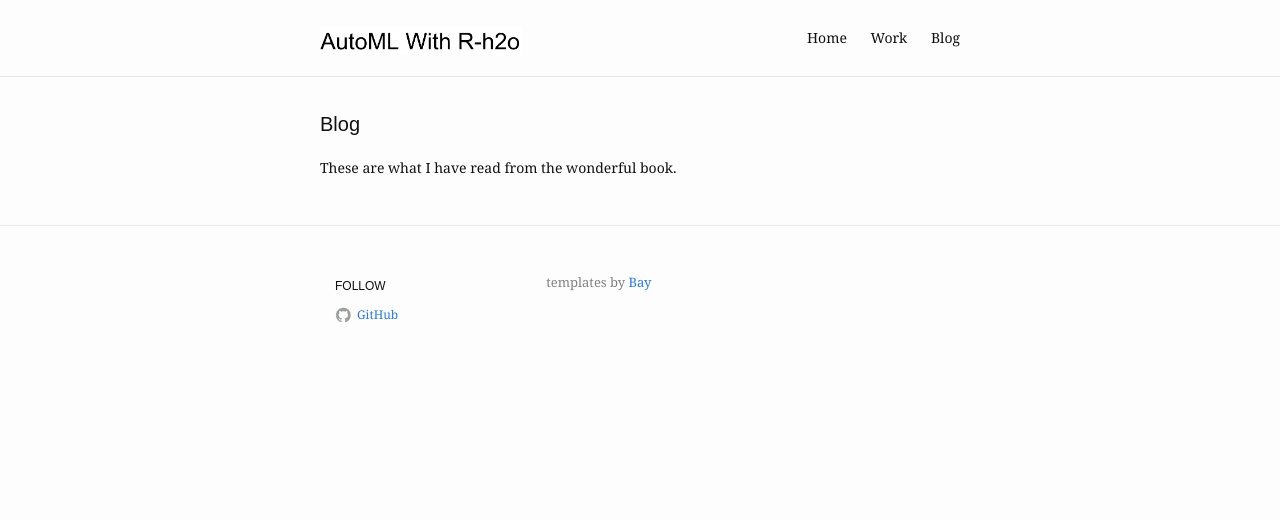
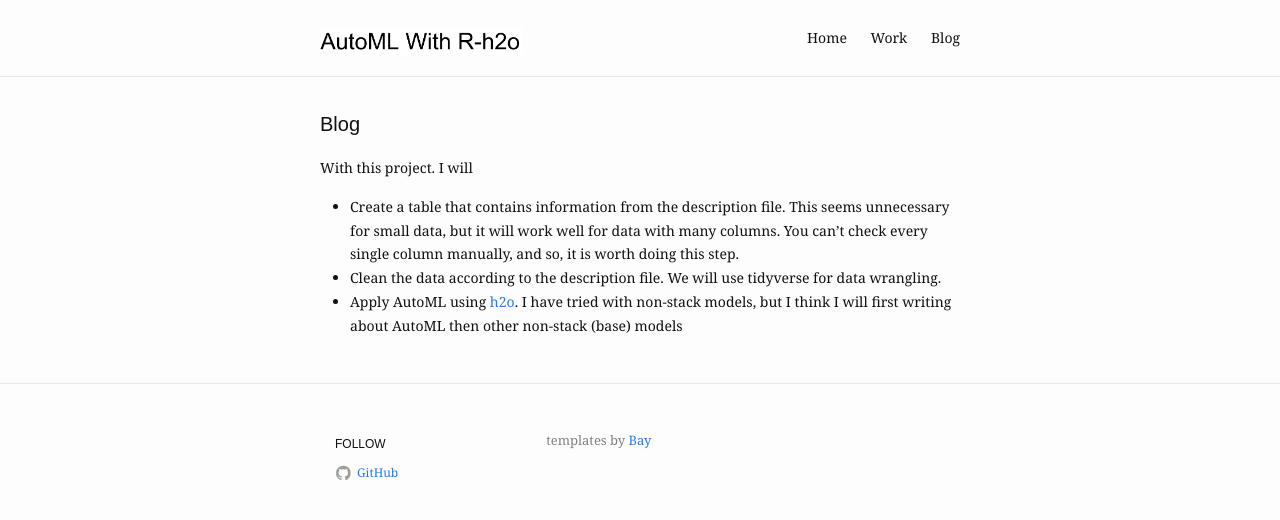
Before and after one commit to tranktle/ml_with_r_h2o, a Jekyll site: the page built from blog.md, in a window 1280 px wide. Shown: the top 520 px of the page. Built offline with Jekyll 4.4.1, drawn with Linux system fonts in a browser that asks for light colours.

Commit message:
Update blog.md

```diff
--- a/blog.md
+++ b/blog.md
@@ -3,6 +3,8 @@ layout: blog
 title: Blog
 slug: /blog
 ---
-
-These are what I have read from the wonderful book.
+With this project. I will
+- Create a table that contains information from the description file. This seems unnecessary for small data, but it will work well for data with many columns. You can't check every single column manually, and so, it is worth doing this step.
+- Clean the data according to the description file. We will use tidyverse for data wrangling.
+- Apply AutoML using <a href="https://docs.h2o.ai/h2o/latest-stable/h2o-docs/index.html">h2o</a>. I have tried with non-stack models, but I think I will first writing about AutoML then other non-stack (base) models
 <br />
```
